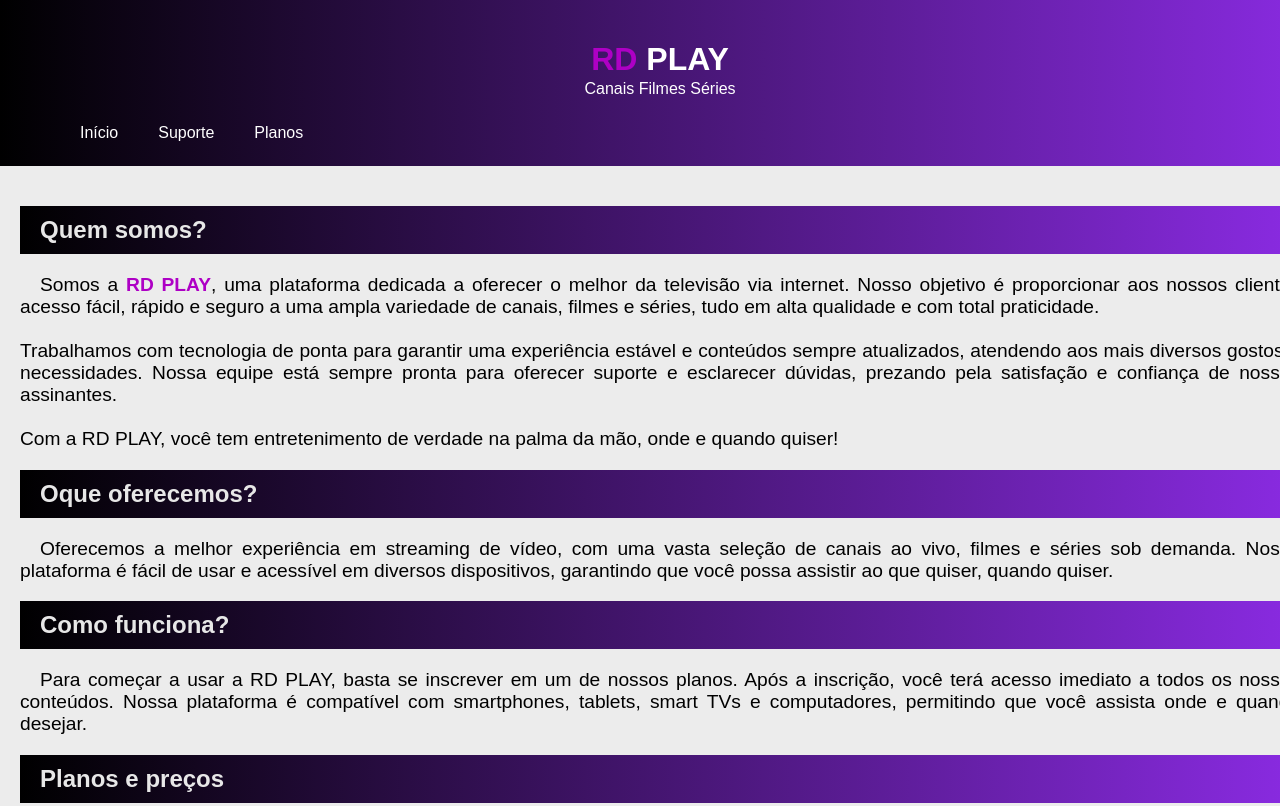
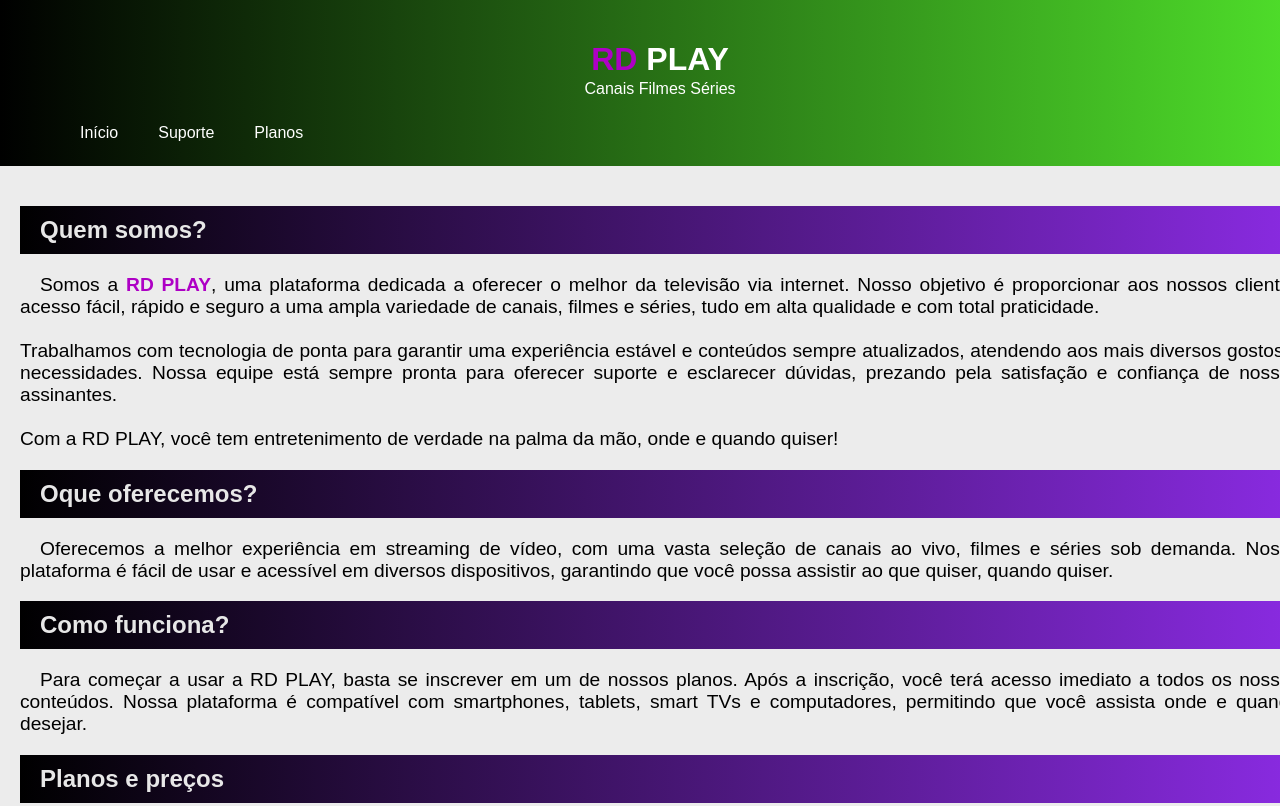
Before and after one commit to Rodrigoxpdev/SITES, a plain HTML site: page SITE TESTE/index.html in a window 1280 px wide. Shown: the top 806 px of the page. Drawn offline with Linux system fonts and the light colour scheme.

Commit message:
Update estilos.css

```diff
--- a/SITE TESTE/estilos.css
+++ b/SITE TESTE/estilos.css
@@ -14,7 +14,7 @@ header{
     display: flexbox;
     background-color: black;
     padding: 20px;
-    background-image: linear-gradient(to right, black, blueviolet);
+    background-image: linear-gradient(to right, black, rgb(80, 226, 43));
 }
 
 header > h1{
```
